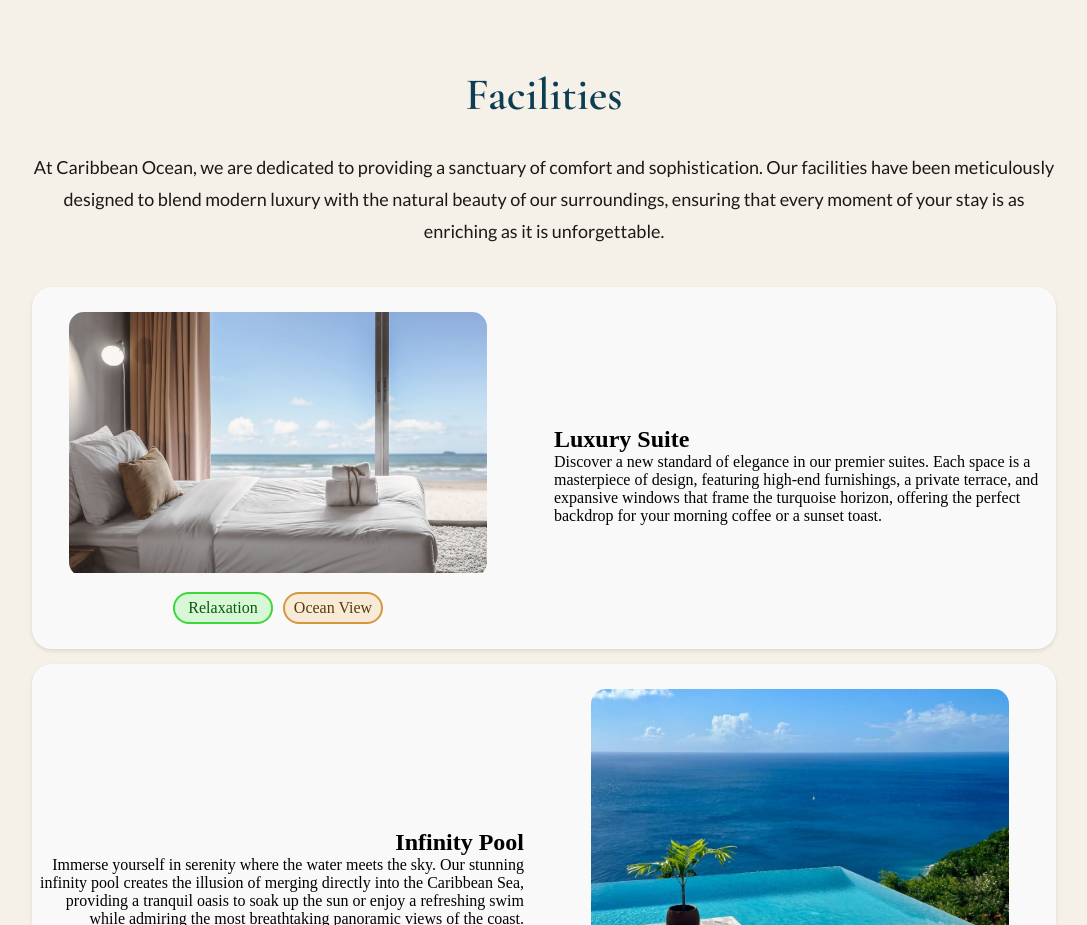
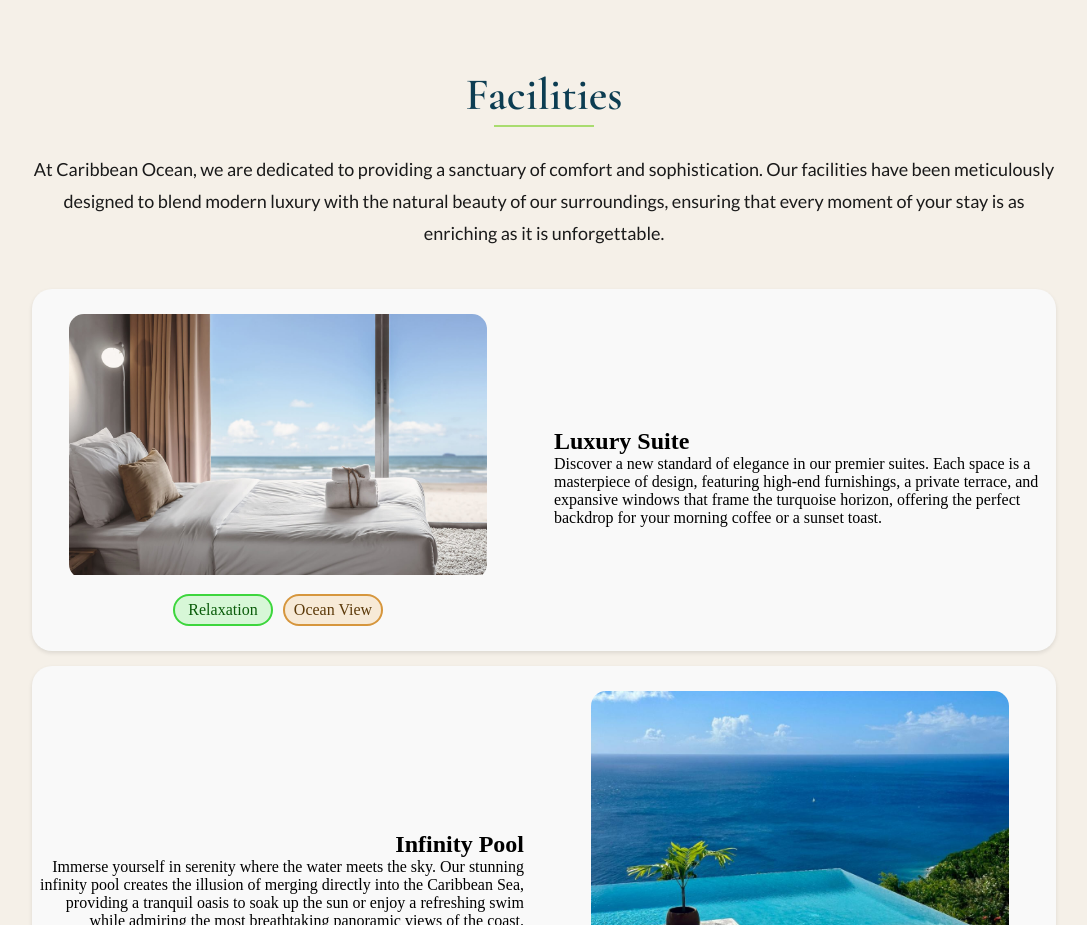
Before and after one commit to NixonAguero/CaribeanOcean_ClientFrontend, a React (Vite) app: page / in a window 1280 px wide. Shown: the part 1960-2885 px from the top of the page, without its empty margins (96-1183 px from the left). Built offline with nearby package versions, Linux system fonts and the light colour scheme.

Commit message:
style: add the underline for the title

```diff
--- a/src/features/facilities/components/Facilities.tsx
+++ b/src/features/facilities/components/Facilities.tsx
@@ -13,6 +13,7 @@ export default function Facilities() {
   return (
     <section className="sections">
       <h1 className="title">{data?.title}</h1>
+      <div className="decorative-line"></div>
       <p className="description">{data?.description}</p>
       <div>
         <FacilitiesList facilities={data?.facilities} />
```
